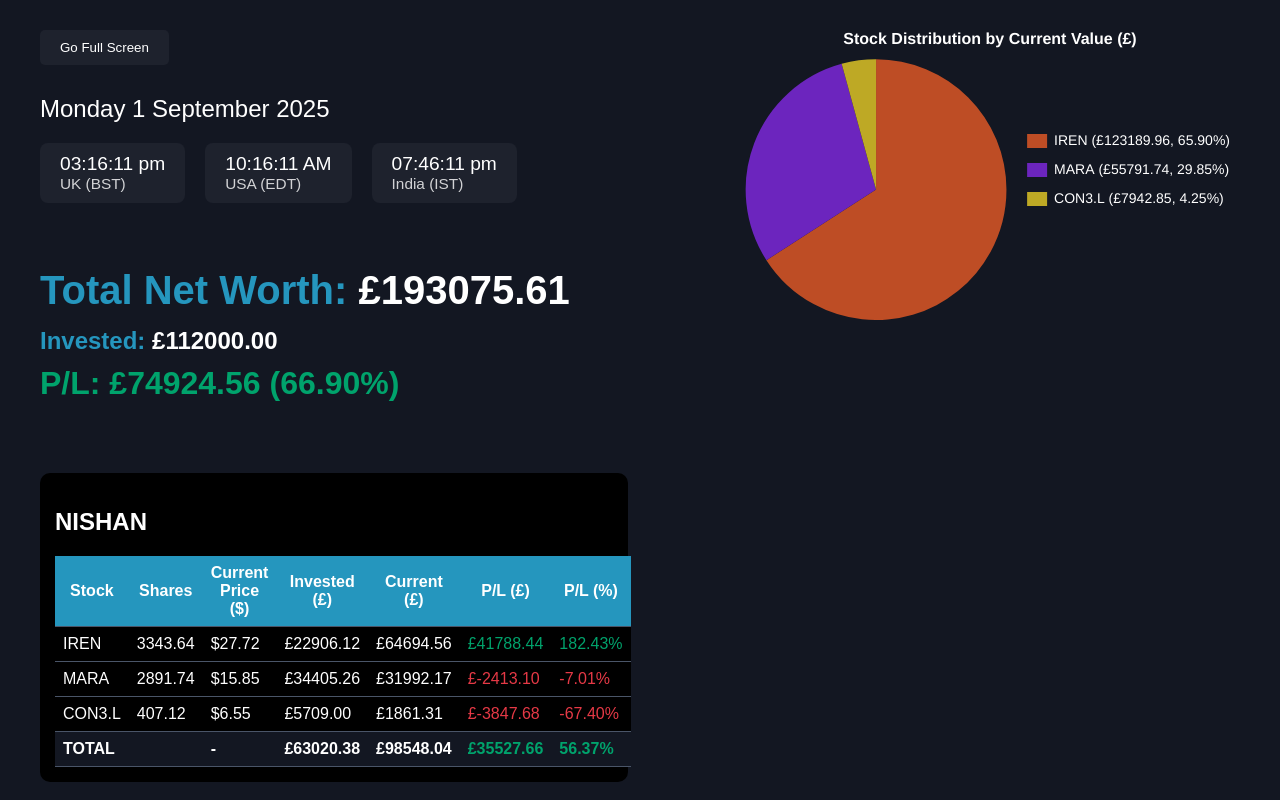
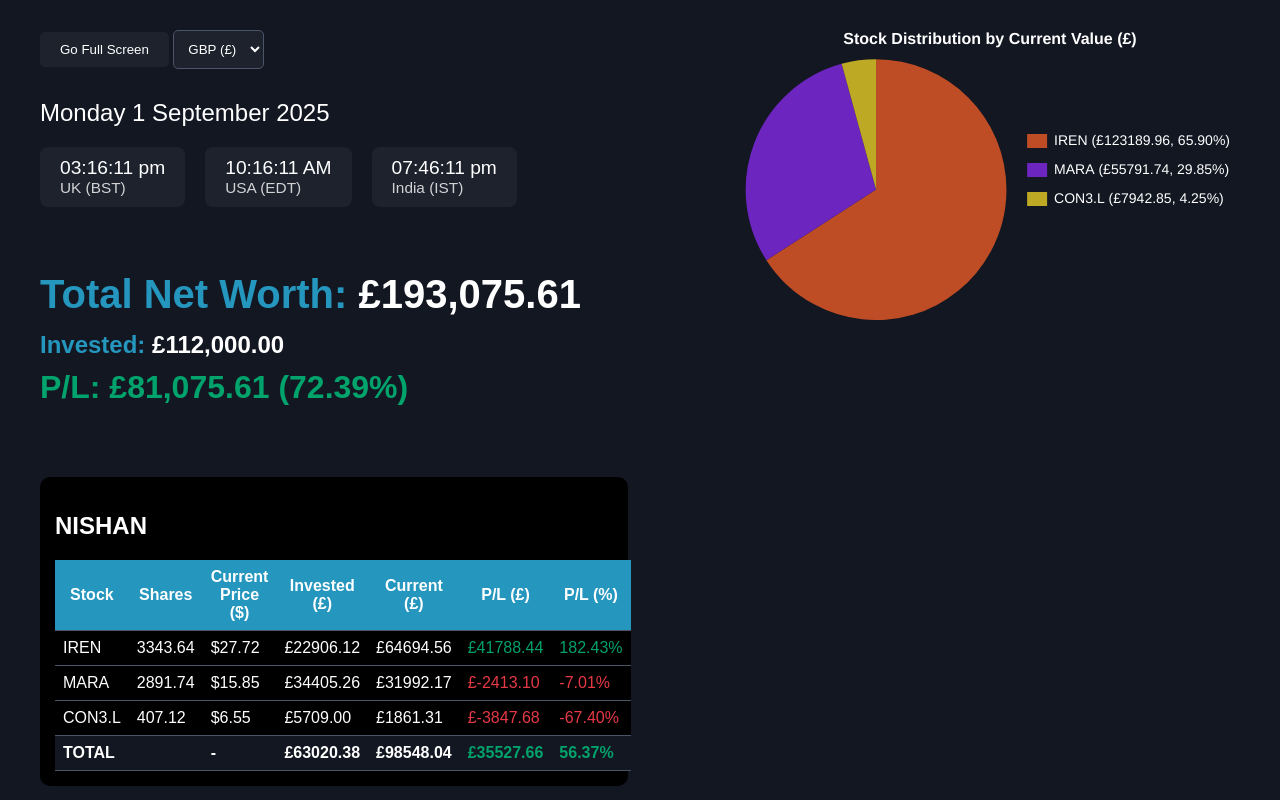
Before and after one commit to meghana-shettigar/portfolioTracker, a plain HTML site: page index.html in a window 1280 px wide. Shown: the top 800 px of the page. Drawn offline with nearby package versions, Linux system fonts and the light colour scheme; no server answers.

Commit message:
Adding currency dropdown

```diff
--- a/index.html
+++ b/index.html
@@ -1,15 +1,3 @@
-<!--
-  Net Worth Dashboard
-  Author: Meghana
-  Created: August 2025
-  Purpose: Displays real-time portfolio values for Nishan and Meghana, including stock prices from Finnhub API,
-           exchange rates from ExchangeRate-API, and a pie chart of stock distribution by current value with percentages.
-  Notes:
-    - Replace FINNHUB_API_KEY and EXCHANGE_RATE_API_KEY with valid keys.
-    - CON3.L may be an invalid ticker; verify on Trading 212 or test with Finnhub API[](https://finnhub.io/api/v1/quote?symbol=CON3.LON&token=YOUR_KEY).
-    - If CON3.L fails, consider switching to Polygon.io API[](https://polygon.io/) or another open API.
-    - Total net worth (£193075.61) and invested (£112000) include unlisted cash/assets; verify shares and buyPrice for accuracy.
--->
 <!DOCTYPE html>
 <html lang="en">
 <head>
@@ -116,12 +104,29 @@
       clear: both;
       padding: 20px;
     }
+    select {
+      background: #1E222D;
+      color: #FFFFFF;
+      border: 1px solid #4A5568;
+      padding: 10px;
+      border-radius: 5px;
+      margin: 10px 0;
+      cursor: pointer;
+    }
+    select:hover {
+      background: #4A90E2;
+    }
   </style>
 </head>
 <body>
   <div class="top-container">
     <div class="header-container">
       <button onclick="goFullScreen()">Go Full Screen</button>
+      <select id="currency-select" onchange="updateCurrency()">
+        <option value="GBP">GBP (£)</option>
+        <option value="USD">USD ($)</option>
+        <option value="INR">INR (₹)</option>
+      </select>
       <div class="date-display" id="date-display"></div>
       <div class="clock-container">
         <div class="clock">
@@ -153,8 +158,12 @@
     // 🔑 ExchangeRate-API Key (replace with your valid key from https://www.exchangerate-api.com/)
     const EXCHANGE_RATE_API_KEY = "e63b1f393614bdd6a549445f";
 
-    // 🔹 Fallback USD/GBP rate (from Trading212 alignment)
-    const FALLBACK_USD_TO_GBP = 0.698;
+    // 🔹 Fallback exchange rates
+    const FALLBACK_RATES = {
+      USD_TO_GBP: 0.698,
+      USD_TO_INR: 83.5,
+      GBP_TO_INR: 119.6275 // Derived from USD_TO_GBP and USD_TO_INR
+    };
 
     // 🔹 Trading212 FX fee
     const FX_FEE_PERCENT = 0.0015; // 0.15%
@@ -222,21 +231,30 @@
       });
     }
 
-    // 🔹 Fetch USD to GBP exchange rate
-    async function fetchExchangeRate() {
+    // 🔹 Fetch exchange rates from USD to target currency
+    async function fetchExchangeRate(toCurrency) {
       const url = `https://api.exchangerate-api.com/v4/latest/USD?access_key=${EXCHANGE_RATE_API_KEY}`;
       try {
         const res = await fetch(url);
         if (!res.ok) {
           console.error(`Error fetching exchange rate: ${res.status} ${res.statusText}`);
-          return FALLBACK_USD_TO_GBP;
+          return FALLBACK_RATES[`USD_TO_${toCurrency}`] || 1;
         }
         const data = await res.json();
-        return data.rates?.GBP || FALLBACK_USD_TO_GBP;
+        return data.rates?.[toCurrency] || FALLBACK_RATES[`USD_TO_${toCurrency}`] || 1;
       } catch (err) {
-        console.error(`Error fetching exchange rate:`, err);
-        return FALLBACK_USD_TO_GBP;
+        console.error(`Error fetching exchange rate for ${toCurrency}:`, err);
+        return FALLBACK_RATES[`USD_TO_${toCurrency}`] || 1;
       }
+    }
+
+    // 🔹 Convert GBP to target currency using USD as base
+    async function convertGBPToCurrency(amountGBP, toCurrency) {
+      if (toCurrency === "GBP") return amountGBP;
+      const usdToGbp = await fetchExchangeRate("GBP");
+      const usdToTarget = await fetchExchangeRate(toCurrency);
+      const gbpToTarget = usdToTarget / usdToGbp;
+      return amountGBP * gbpToTarget;
     }
 
     // 🔹 Fetch stock price from Finnhub.io
@@ -262,9 +280,36 @@
     // 🔹 Pie chart initialization
     let stockPieChart = null;
 
+    // 🔹 Format number with commas
+    function formatNumberWithCommas(number) {
+      return number.toFixed(2).replace(/\B(?=(\d{3})+(?!\d))/g, ",");
+    }
+
+    // 🔹 Update currency display
+    async function updateCurrency() {
+      const currency = document.getElementById("currency-select").value;
+      const currencySymbols = { GBP: "£", USD: "$", INR: "₹" };
+      const totalWorthGBP = 193075.61; // Hardcoded as per original
+      const totalInvestedGBP = TOTAL_INVESTED;
+      const totalProfitGBP = totalWorthGBP - totalInvestedGBP;
+      const totalProfitPercent = (totalInvestedGBP !== 0) ? (totalProfitGBP / totalInvestedGBP * 100) : 0;
+
+      const totalWorth = await convertGBPToCurrency(totalWorthGBP, currency);
+      const totalInvested = await convertGBPToCurrency(totalInvestedGBP, currency);
+      const totalProfit = await convertGBPToCurrency(totalProfitGBP, currency);
+
+      document.getElementById("total").innerHTML =
+        `<br>
+        <span style="color:#2596be">Total Net Worth: </span> ${currencySymbols[currency]}${formatNumberWithCommas(totalWorth)}<br>
+         <span style="font-size:0.6em;color:#2596be">Invested: </span> <span style="font-size:0.6em"> ${currencySymbols[currency]}${formatNumberWithCommas(totalInvested)}</span><br>
+         <span style="font-size:0.8em;color:${totalProfit >= 0 ? '#00A36C' : '#E63946'}">
+           P/L: ${currencySymbols[currency]}${formatNumberWithCommas(totalProfit)} (${totalProfitPercent.toFixed(2)}%)
+         </span>`;
+    }
+
     async function calculate() {
       // Fetch USD to GBP spot rate
-      const spot_USD_TO_GBP = await fetchExchangeRate();
+      const spot_USD_TO_GBP = await fetchExchangeRate("GBP");
       // Effective rate with Trading212 FX fee
       const effective_USD_TO_GBP = spot_USD_TO_GBP * (1 + FX_FEE_PERCENT);
 
@@ -365,16 +410,8 @@
         container.innerHTML += html;
       }
 
-      const totalProfit = totalWorth - TOTAL_INVESTED;
-      const totalProfitPercent = (TOTAL_INVESTED !== 0) ? (totalProfit / TOTAL_INVESTED * 100) : 0;
-
-      document.getElementById("total").innerHTML =
-        `<br>
-        <span style="color:#2596be">Total Net Worth: </span> £193075.61<br>
-         <span style="font-size:0.6em;color:#2596be">Invested: </span> <span style="font-size:0.6em"> £${TOTAL_INVESTED.toFixed(2)}</span><br>
-         <span style="font-size:0.8em;color:${totalProfit >= 0 ? '#00A36C' : '#E63946'}">
-           P/L: £${totalProfit.toFixed(2)} (${totalProfitPercent.toFixed(2)}%)
-         </span>`;
+      // Update header with selected currency
+      await updateCurrency();
 
       // Update pie chart with percentages
       if (stockPieChart) {
```
